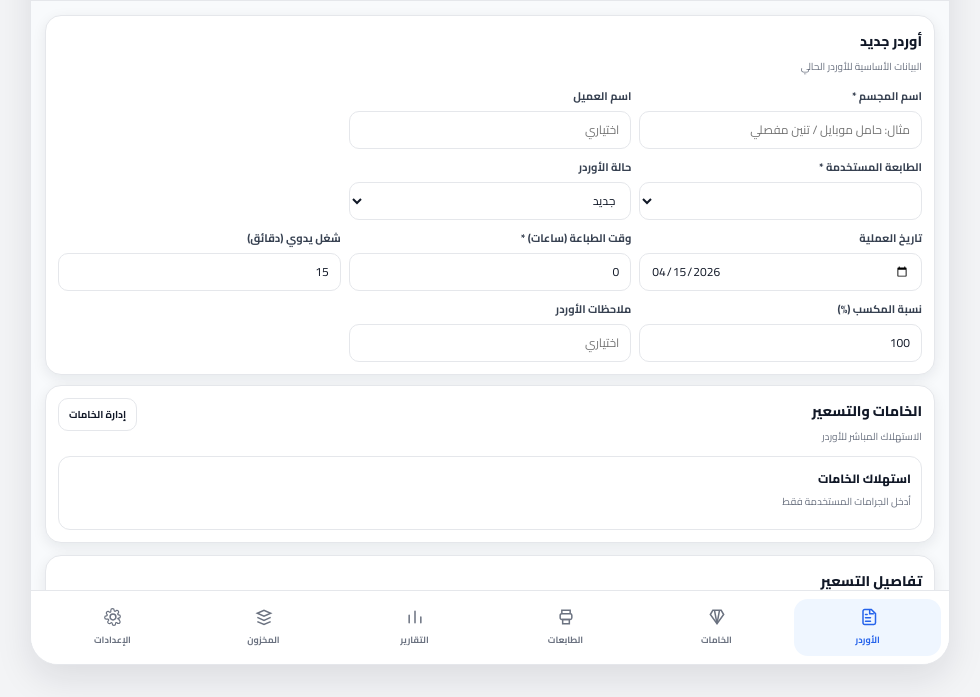
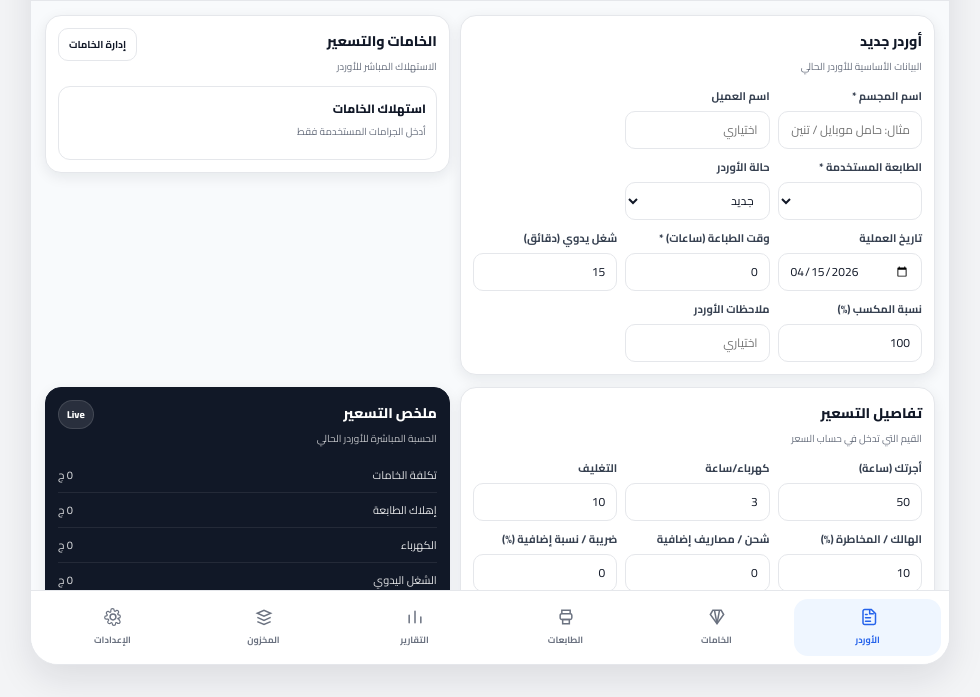
Before and after one commit to Ms-Studio-3d/print-farm-app, an Electron app: page index.html in a window 980 px wide. Shown: the part 103-800 px from the top of the page. Drawn offline with Linux system fonts and the light colour scheme; no server answers.

Commit message:
Update style.css

```diff
--- a/style.css
+++ b/style.css
@@ -160,10 +160,17 @@ label {
   display: block;
 }
 
+.home-section-grid {
+  display: grid;
+  grid-template-columns: 1.08fr 0.92fr;
+  gap: 10px;
+  align-items: start;
+}
+
 .order-main-card,
 .order-materials-card,
 .order-summary-card {
-  margin-bottom: 10px;
+  margin-bottom: 0;
 }
 
 .card {
@@ -785,6 +792,7 @@ tbody tr:hover {
     padding: 12px;
   }
 
+  .home-section-grid,
   .grid-2,
   .grid-3,
   .compact-grid,
```
